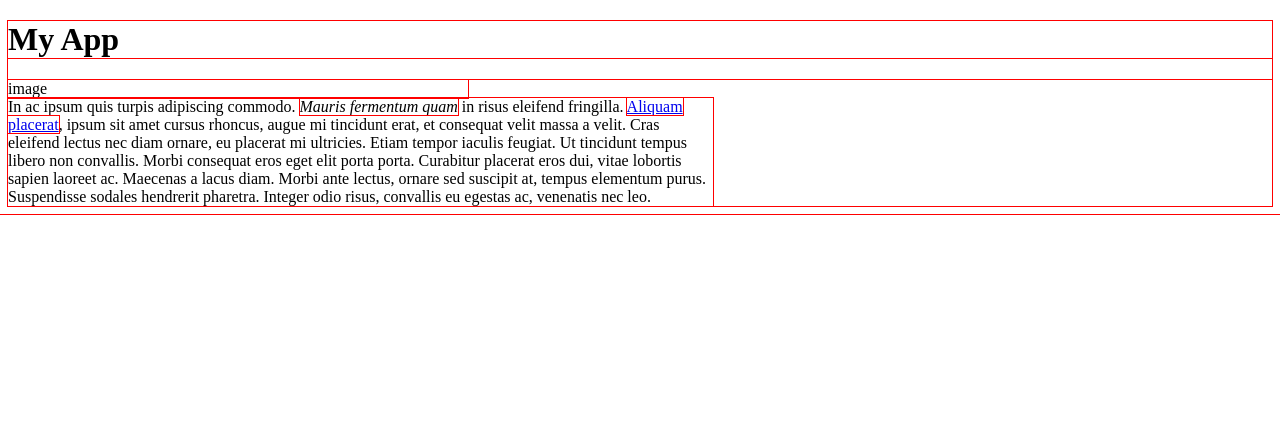
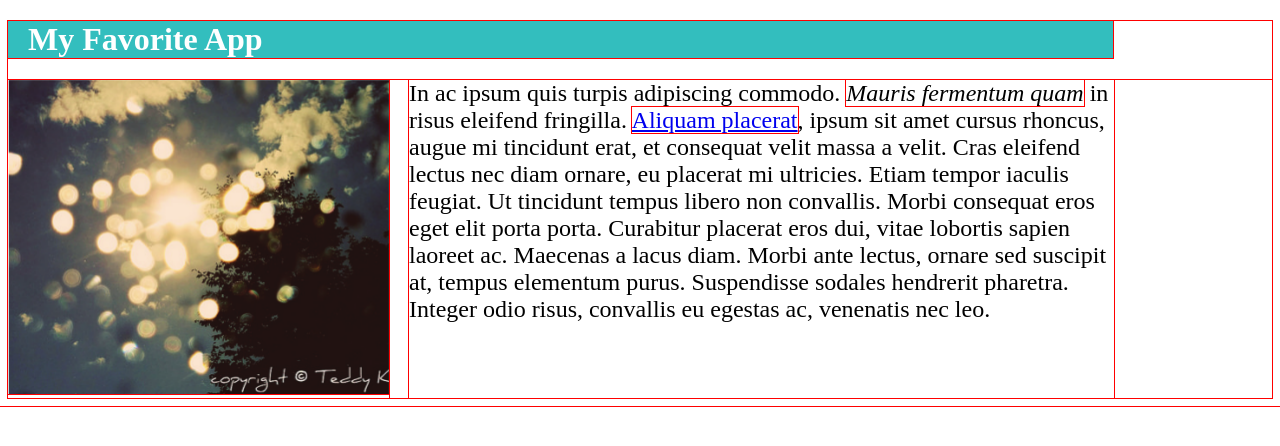
Before and after one commit to danlee9/HTML-CSS-Practice, a plain HTML site: page toplist/index.html in a window 1280 px wide. Drawn offline with Linux system fonts and the light colour scheme.

Commit message:
Initial changes to simple page (add header background color plus size font of description)

```diff
--- a/toplist/index.html
+++ b/toplist/index.html
@@ -2,11 +2,12 @@
 <html>
 <head>
 	<link rel="stylesheet" type="text/css" href="style.css">
+	<title>Favorite App</title>
 </head>
 <body>
-	<h1 class="title">My App</h1>
+	<h1 class="title">My Favorite App</h1>
 	<div class="app">
-		<div class="screenshot">image</div>
+		<div class="screenshot"><img src="img/app.png" alt="this is a screenshot"></div>
 		<div class="description">In ac ipsum quis turpis adipiscing commodo. <em>Mauris fermentum quam</em> in risus eleifend fringilla. <a href="#">Aliquam placerat</a>, ipsum sit amet cursus rhoncus, augue mi tincidunt erat, et consequat velit massa a velit. Cras eleifend lectus nec diam ornare, eu placerat mi ultricies. Etiam tempor iaculis feugiat. Ut tincidunt tempus libero non convallis. Morbi consequat eros eget elit porta porta. Curabitur placerat eros dui, vitae lobortis sapien laoreet ac. Maecenas a lacus diam. Morbi ante lectus, ornare sed suscipit at, tempus elementum purus. Suspendisse sodales hendrerit pharetra. Integer odio risus, convallis eu egestas ac, venenatis nec leo.</div>
 	</div>
 </body>
--- a/toplist/style.css
+++ b/toplist/style.css
@@ -4,6 +4,20 @@
 
 .description {
 	max-width: 705px;
+	margin-left: 20px;
+	font-size: 24px;
+}
+
+.app {
+	display: -webkit-flex;
+	display: flex;
+}
+
+.title {
+	background-color: #33bebe;
+	max-width: 1105px;
+	color: white;
+	padding-left: 20px;
 }
 
 * {
```
Also changed, not shown: Links.txt, toplist/img/app.png (added).
